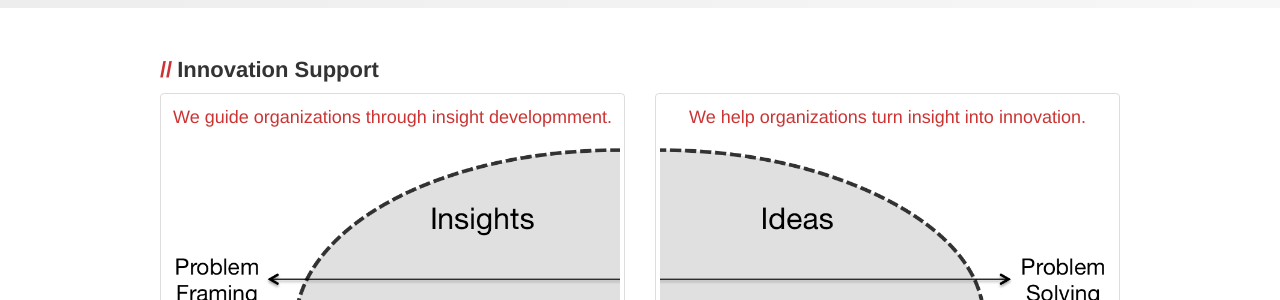
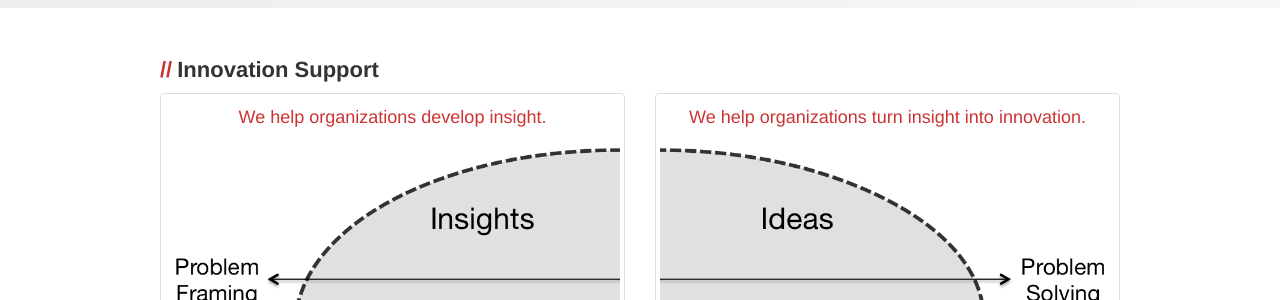
Before and after one commit to verosadvisors/verosadvisors, a Jekyll site: the page built from services.html, in a window 1280 px wide. Shown: the part 374-674 px from the top of the page. Built offline with Jekyll 4.4.1, drawn with Linux system fonts in a browser that asks for light colours; Markdown is read by kramdown in place of the engine named in the settings; comment, search, counter and statistics services are not loaded.

Commit message:
Update services.html

```diff
--- a/services.html
+++ b/services.html
@@ -13,7 +13,7 @@ headline: "We work with forward facing groups on growth initiatives.  We help or
 
   <div class="col-md-6">
     <div class="thumbnail">
-      <h4>We guide organizations through insight developmment.</h4>
+      <h4>We help organizations develop insight.</h4>
       <img class="services centered" src="./assets/img/services/pf.png" alt="" />
       <p>
        <b>Contexts:</b>
```
